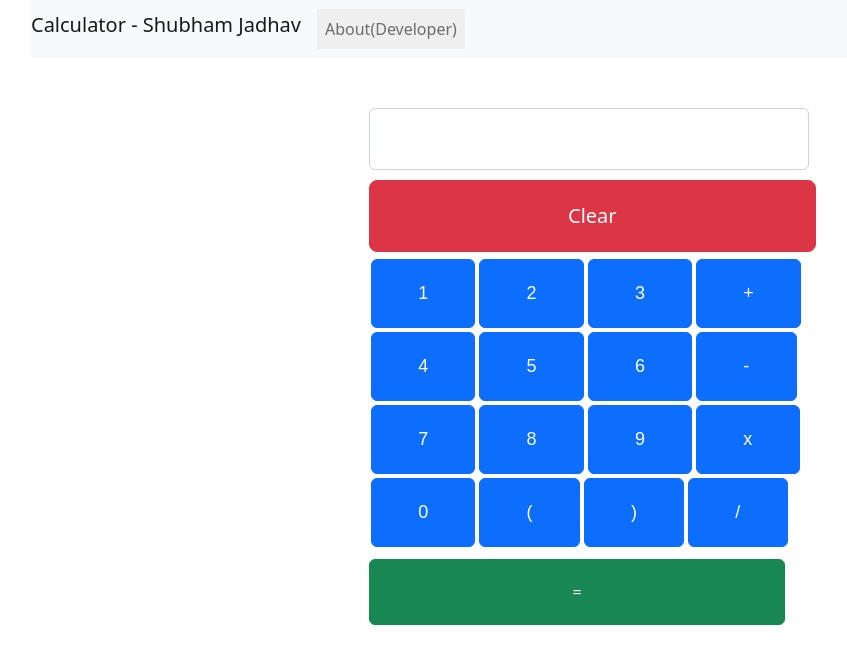
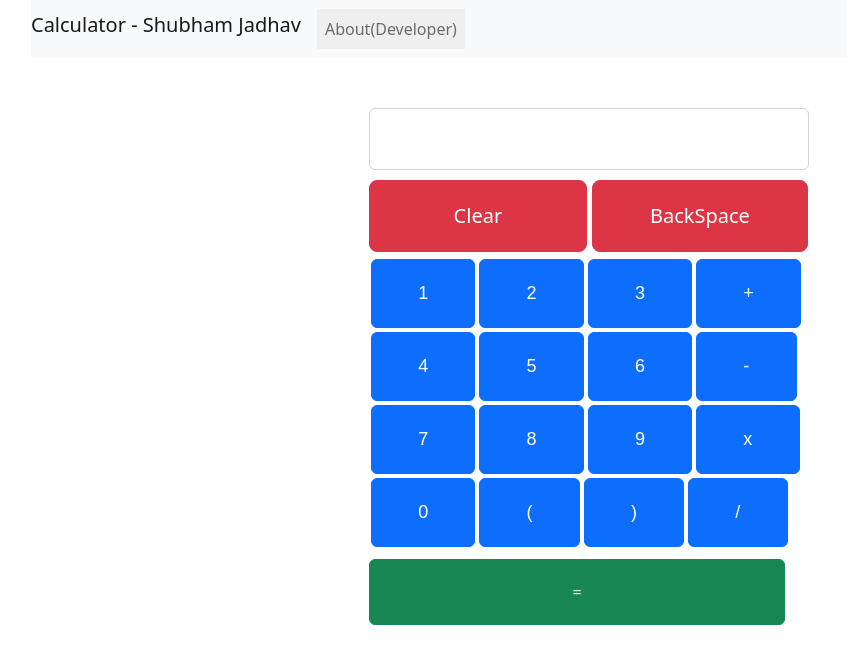
Before and after one commit to Shubham-bot123456/my-calculator-frontend, a React (Create React App) app: page / in a window 1280 px wide. Shown: the top 664 px of the page, without its empty margins (51-898 px from the left). Built offline with nearby package versions, Linux system fonts and the light colour scheme.

Commit message:
added the backspace button in the real Calculator

```diff
--- a/src/components/Calculator.jsx
+++ b/src/components/Calculator.jsx
@@ -47,6 +47,15 @@ class Calculator extends Component {
         this.setState({ inputstring: "error", inputstringcolor: "red" });
       });
   };
+
+  backSpace = () => {
+    this.setState({
+      inputstring: this.state.inputstring
+        .toString()
+        .substring(0, this.state.inputstring.toString().length - 1),
+      inputstringcolor: "black",
+    });
+  };
   render() {
     return (
       <div
@@ -88,14 +97,30 @@ class Calculator extends Component {
             style={{
               marginTop: "10px",
               marginBottom: "5px",
-              paddingLeft: "45%",
-              paddingRight: "45%",
+              paddingLeft: "19%",
+              paddingRight: "19%",
               paddingTop: "20px",
               paddingBottom: "20px",
             }}
             onClick={() => this.setButtonvalue("")}
           >
             Clear
+          </button>
+          <button
+            type="button"
+            class="btn btn-danger btn-lg btn-block"
+            style={{
+              marginTop: "10px",
+              marginBottom: "5px",
+              paddingLeft: "13%",
+              paddingRight: "13%",
+              paddingTop: "20px",
+              paddingBottom: "20px",
+              marginLeft: "5px",
+            }}
+            onClick={this.backSpace}
+          >
+            BackSpace
           </button>
         </div>
         <div>
```
